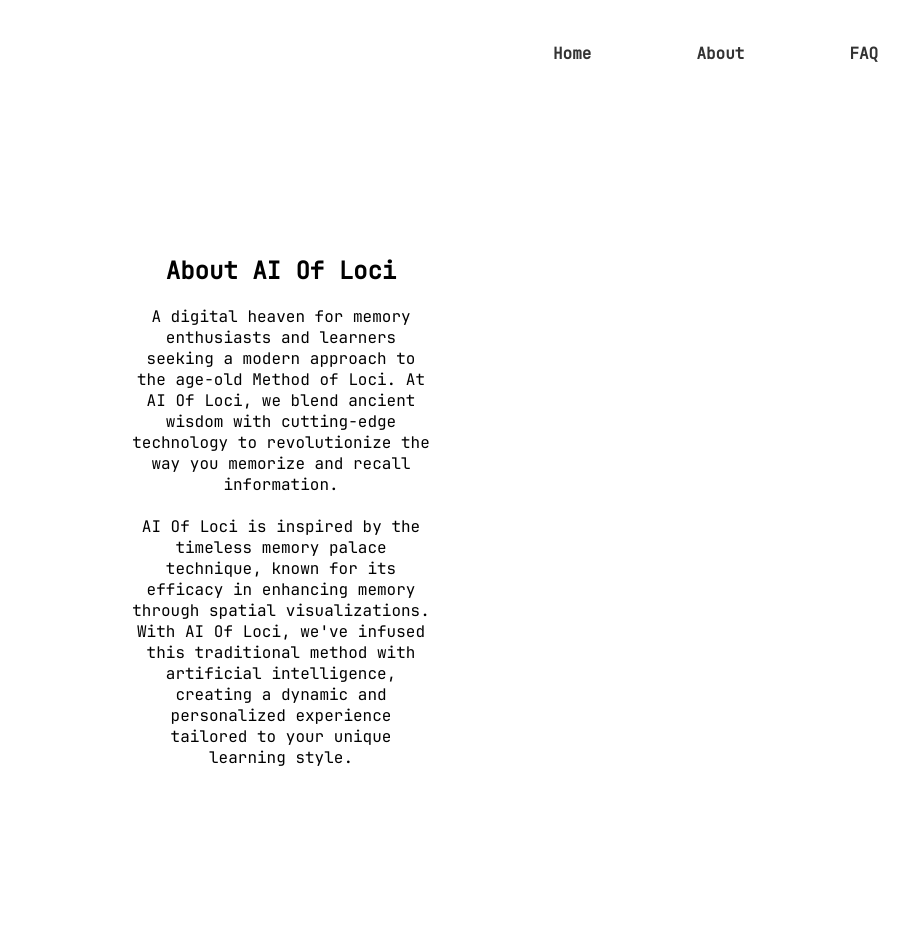
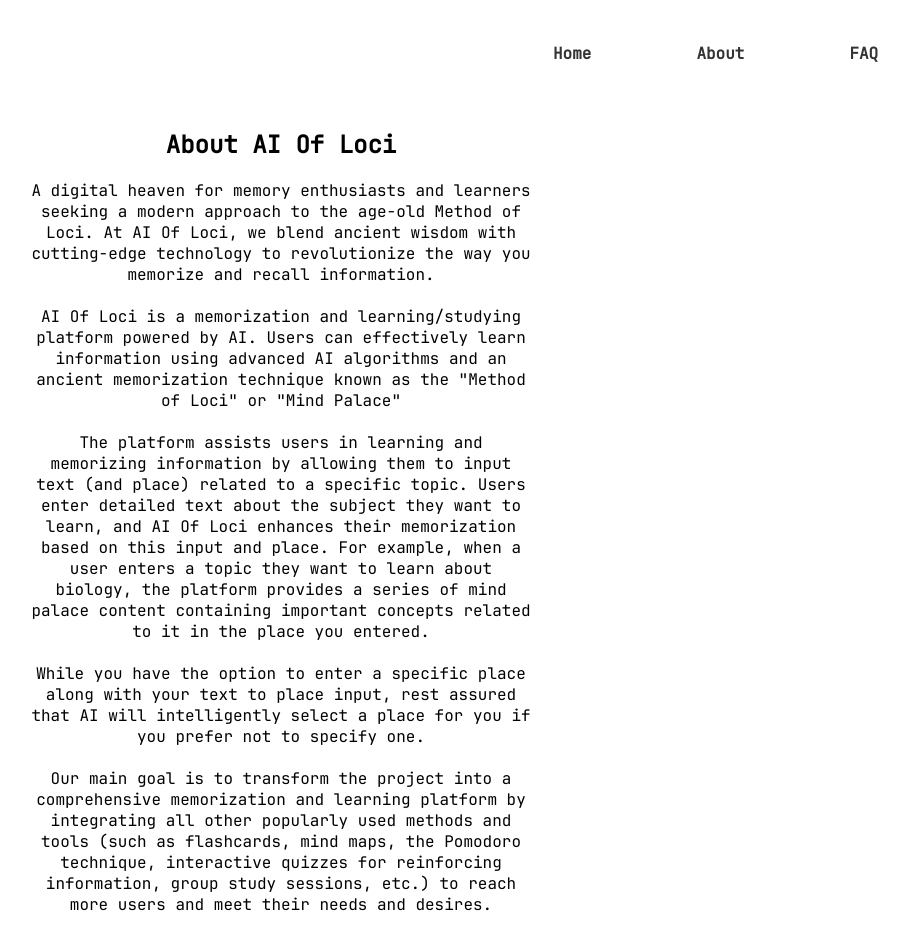
Before and after one commit to efesn/ai-of-loci, a React (Create React App) app in the folder client/: page /about in a window 1280 px wide. Shown: the top 950 px of the page, without its empty margins (359-1268 px from the left). Built offline with nearby package versions, Linux system fonts and the light colour scheme.

Commit message:
lil modifications and updated about page

```diff
--- a/client/src/About.js
+++ b/client/src/About.js
@@ -17,7 +17,13 @@ const About = () => {
       {/* The method of loci is a strategy for memory enhancement, which uses visualizations of familiar spatial environments in order to enhance the recall of information. The method of loci is also known as the memory journey, memory palace, journey method, memory spaces, or mind palace technique. This method is a mnemonic device adopted in ancient Roman and Greek rhetorical treatises (in the anonymous Rhetorica ad Herennium, Cicero's De Oratore, and Quintilian's Institutio Oratoria). Many memory contest champions report using this technique to recall faces, digits, and lists of words. */}
       A digital heaven for memory enthusiasts and learners seeking a modern approach to the age-old Method of Loci. At AI Of Loci, we blend ancient wisdom with cutting-edge technology to revolutionize the way you memorize and recall information. <br /><br />
 
-      AI Of Loci is inspired by the timeless memory palace technique, known for its efficacy in enhancing memory through spatial visualizations. With AI Of Loci, we've infused this traditional method with artificial intelligence, creating a dynamic and personalized experience tailored to your unique learning style. <br /><br />
+      AI Of Loci is a memorization and learning/studying platform powered by AI. Users can effectively learn information using advanced AI algorithms and an ancient memorization technique known as the "Method of Loci" or "Mind Palace" <br /><br />
+
+      The platform assists users in learning and memorizing information by allowing them to input text (and place) related to a specific topic. Users enter detailed text about the subject they want to learn, and AI Of Loci enhances their memorization based on this input and place. For example, when a user enters a topic they want to learn about biology, the platform provides a series of mind palace content containing important concepts related to it in the place you entered. <br /><br />
+
+      While you have the option to enter a specific place along with your text to place input, rest assured that AI will intelligently select a place for you if you prefer not to specify one. <br /><br />
+
+      Our main goal is to transform the project into a comprehensive memorization and learning platform by integrating all other popularly used methods and tools (such as flashcards, mind maps, the Pomodoro technique, interactive quizzes for reinforcing information, group study sessions, etc.) to reach more users and meet their needs and desires.
 
       {/* Embark on a journey where memory meets innovation. AI Of Loci is more than just an app; it's your companion in unlocking the full potential of your memory. Explore the seamless integration of ancient techniques and modern technology – welcome to the future of memory enhancement! */}
 
--- a/client/src/App.css
+++ b/client/src/App.css
@@ -50,7 +50,7 @@ body {
 
 .container-place {
 
-  display: flex;
+  /* display: flex; */
   align-items: center; /* Align items at the center of the cross axis */
   font-family: 'JetBrains Mono', monospace;
   flex-direction: row; /* Display items horizontally */
@@ -220,7 +220,7 @@ body::-webkit-scrollbar {
 /* PAGES */
 .about-content {
   text-align: center;
-  max-width: 300px;
+  max-width: 500px;
   margin: 0 auto;
   /* margin-bottom: 300px; */
   opacity: 0;
```
Also changed, not shown: 1 other file (tests, documents, lock files or other folders).
